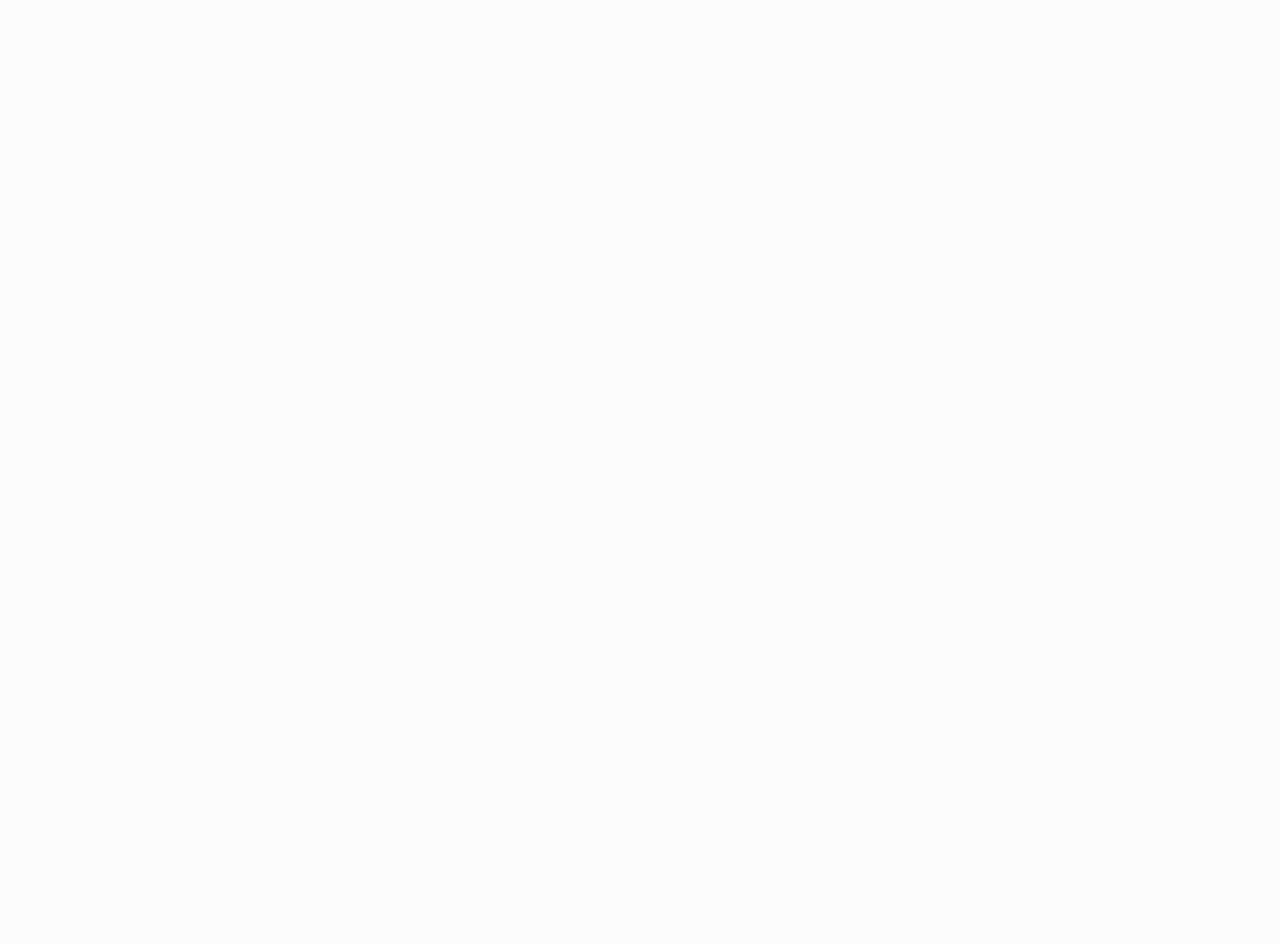
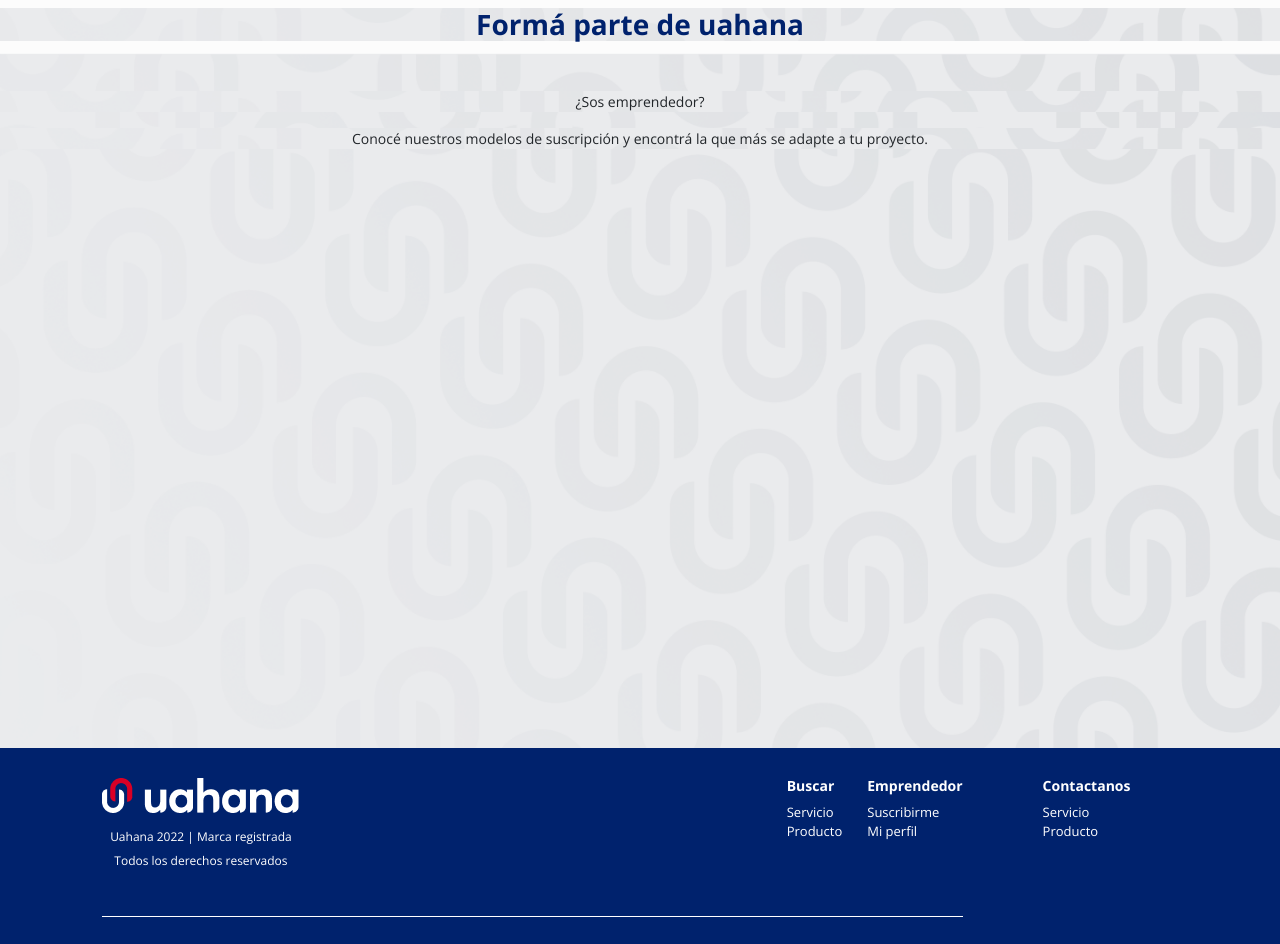
Before and after one commit to leilagattas/uahana, an Angular app in the folder Uahana/: page /inicio in a window 1280 px wide. Shown: the part 1486-2430 px from the top of the page. Before the commit the page ends 1505 px from the top, so only its background shows below. Built offline with nearby package versions, Linux system fonts and the light colour scheme.

Commit message:
AddFooter 50%

```diff
--- a/Uahana/src/app/components/footer/footer.component.css
+++ b/Uahana/src/app/components/footer/footer.component.css
@@ -0,0 +1,51 @@
+footer {
+    background-color: var(--azul-logo);
+    color: white;
+    padding: 30px 8%;
+    display: flex;
+    justify-content: space-between;
+}
+
+.mainFooter {
+    display: flex;
+    justify-content: space-between;
+    width: 80%;
+    padding-bottom: 30px;
+    border-bottom: 1px solid white;
+}
+
+img {
+    margin-bottom: 25px;
+}
+
+.leftFooter {
+    text-align: center;
+}
+
+.leftFooter p {
+    font-size: var(--parrafos);
+    margin-top: -10px;
+}
+
+.rightFooter {
+    display: flex;
+}
+
+.options {
+    margin-left: 25px;
+}
+
+a {
+    color: white;
+    margin-top: 30px;
+}
+
+h5 {
+    font-size: var(--subtitulos);
+    font-weight: 700;
+}
+
+i {
+    font-size: 50px;
+    color: white;
+}
--- a/Uahana/src/app/components/footer/footer.component.html
+++ b/Uahana/src/app/components/footer/footer.component.html
@@ -1 +1,34 @@
-<p>footer works!</p>
+<footer>
+    <div class="mainFooter">
+        <div class="leftFooter">
+            <img src="../../../assets/logoWhite.png" alt="">
+            <p>Uahana 2022 | Marca registrada</p>
+            <p>Todos los derechos reservados</p>
+        </div>
+        <div class="rightFooter">
+            <div class="options">
+                <h5>Buscar</h5>
+                <a href="">Servicio</a> <br>
+                <a href="">Producto</a>
+            </div>
+            <div class="options">
+                <h5>Emprendedor</h5>
+                <a href="">Suscribirme</a> <br>
+                <a href="">Mi perfil</a>
+            </div>
+        </div>
+    </div>
+    <div>
+        <div class="options">
+            <h5>Contactanos</h5>
+            <a href="">Servicio</a> <br>
+            <a href="">Producto</a>
+        </div>
+        <div>
+            <i class="fa fa-facebook" aria-hidden="true"></i>
+            <i class="fa-brands fa-twitter"></i>
+            <i class="fa fa-instagram" aria-hidden="true"></i>
+            <i class="fa-brands fa-linkedin"></i>
+        </div>
+    </div>
+</footer>
--- a/Uahana/src/app/components/formaparte/formaparte.component.css
+++ b/Uahana/src/app/components/formaparte/formaparte.component.css
@@ -0,0 +1,25 @@
+* {
+    background-image: url("../../../assets/backFormaParte.png");
+    background-position: center;
+    background-repeat: no-repeat;
+    background-attachment: fixed;
+    background-size: cover;
+}
+
+.formaParte {
+    height: 800px;
+    padding-top: 60px;
+}
+
+h2 {
+    color: var(--azul-logo);
+    font-size: var(--titulos-h2);
+    text-align: center;
+    font-weight: 700;
+    margin-bottom: 50px;
+}
+
+p {
+    font-size: var(--subtitulos);
+    text-align: center;
+}
--- a/Uahana/src/app/components/formaparte/formaparte.component.html
+++ b/Uahana/src/app/components/formaparte/formaparte.component.html
@@ -1 +1,6 @@
-<p>formaparte works!</p>
+<div class="formaParte">
+    <h2>Formá parte de uahana</h2>
+    <p>¿Sos emprendedor?</p>
+    <p>Conocé nuestros modelos de suscripción y encontrá la que más se adapte a tu proyecto.</p>
+
+</div>
--- a/Uahana/src/index.html
+++ b/Uahana/src/index.html
@@ -13,7 +13,6 @@
   <link rel="stylesheet" href="https://stackpath.bootstrapcdn.com/bootswatch/4.5.2/simplex/bootstrap.min.css">
   <link rel="icon" type="image/x-icon" href="favicon.png" />
   <link rel="stylesheet" href="https://cdnjs.cloudflare.com/ajax/libs/font-awesome/5.12.1/css/all.min.css">
-
   <link rel="preconnect" href="https://fonts.googleapis.com">
   <link rel="preconnect" href="https://fonts.gstatic.com" crossorigin>
   <link
```
Also changed, not shown: Uahana/src/assets/backFormaParte.png (added), Uahana/src/assets/logoWhite.png (added).
